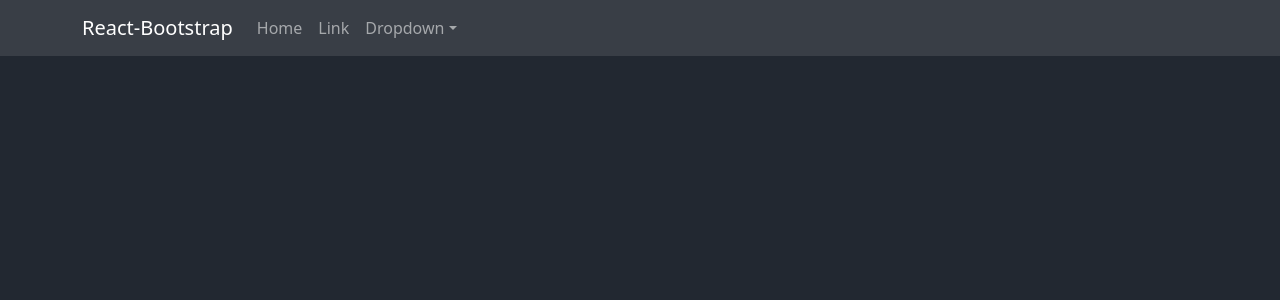
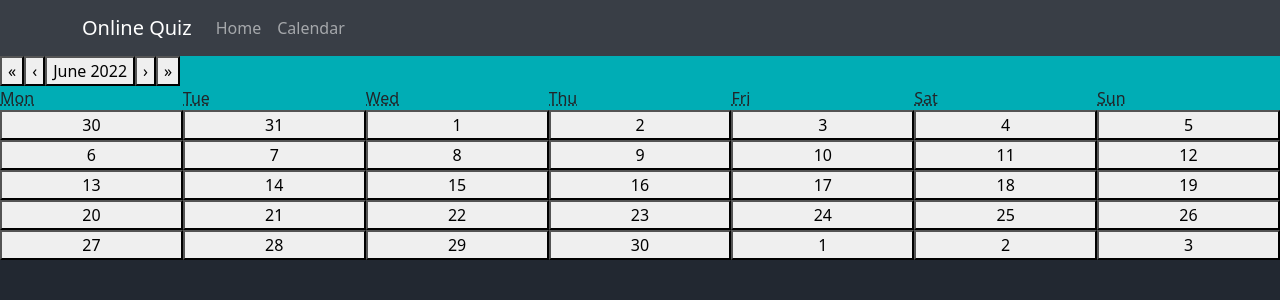
Before and after one commit to Jantero93/online-quiz, a React (Create React App) app in the folder web-app/: page /custom-calendar in a window 1280 px wide. Shown: the top 300 px of the page. Built offline with nearby package versions, Linux system fonts and the light colour scheme.

Commit message:
feat: Init react router, custom calender component, npm packages

```diff
--- a/web-app/package.json
+++ b/web-app/package.json
@@ -9,10 +9,13 @@
     "@types/jest": "^27.5.2",
     "@types/node": "^16.11.38",
     "@types/react": "^18.0.11",
+    "@types/react-calendar": "^3.5.1",
     "@types/react-dom": "^18.0.5",
     "bootstrap": "^5.1.3",
+    "moment": "^2.29.3",
     "react": "^18.1.0",
     "react-bootstrap": "^2.4.0",
+    "react-calendar": "^3.7.0",
     "react-dom": "^18.1.0",
     "react-router-dom": "^6.3.0",
     "react-scripts": "5.0.1",
--- a/web-app/src/App.tsx
+++ b/web-app/src/App.tsx
@@ -1,5 +1,8 @@
 import React, { useEffect } from 'react';
+import { BrowserRouter as Router, Routes, Route } from 'react-router-dom';
 
+import CustomCalendar from './views/CustomCalendar';
+import HomePage from './views/HomePage';
 import NavigationBar from './components/NavigationBar';
 
 import 'bootstrap/dist/css/bootstrap.min.css';
@@ -12,9 +15,13 @@ const App = () => {
   }, []);
 
   return (
-    <div className="_ColorDepth-Bg-1" style={{ height: '100%' }}>
+    <Router>
       <NavigationBar />
-    </div>
+      <Routes>
+        <Route path="/" element={<HomePage />} />
+        <Route path="/custom-calendar" element={<CustomCalendar />} />
+      </Routes>
+    </Router>
   );
 };
 
--- a/web-app/src/components/NavigationBar.tsx
+++ b/web-app/src/components/NavigationBar.tsx
@@ -1,31 +1,26 @@
 import React from 'react';
+import { Link } from 'react-router-dom';
 
 import Container from 'react-bootstrap/Container';
 import Nav from 'react-bootstrap/Nav';
 import NavBar from 'react-bootstrap/NavBar';
-import NavDropdown from 'react-bootstrap/esm/NavDropdown';
 
 const NavigationBar = () => {
   return (
     <NavBar className="_ColorDepth-Bg-2" expand="lg" variant="dark">
       <Container>
-        <NavBar.Brand href="#home">React-Bootstrap</NavBar.Brand>
+        <NavBar.Brand as={Link} to="/">
+          Online Quiz
+        </NavBar.Brand>
         <NavBar.Toggle aria-controls="basic-navbar-nav" />
         <NavBar.Collapse id="basic-navbar-nav">
           <Nav className="me-auto">
-            <Nav.Link href="#home">Home</Nav.Link>
-            <Nav.Link href="#link">Link</Nav.Link>
-            <NavDropdown title="Dropdown" id="basic-nav-dropdown">
-              <NavDropdown.Item href="#action/3.1">Action</NavDropdown.Item>
-              <NavDropdown.Item href="#action/3.2">
-                Another action
-              </NavDropdown.Item>
-              <NavDropdown.Item href="#action/3.3">Something</NavDropdown.Item>
-              <NavDropdown.Divider />
-              <NavDropdown.Item href="#action/3.4">
-                Separated link
-              </NavDropdown.Item>
-            </NavDropdown>
+            <Nav.Link as={Link} to="/">
+              Home
+            </Nav.Link>
+            <Nav.Link as={Link} to="custom-calendar">
+              Calendar
+            </Nav.Link>
           </Nav>
         </NavBar.Collapse>
       </Container>
--- /dev/null
+++ b/web-app/src/views/CustomCalendar.tsx
@@ -0,0 +1,15 @@
+import React, { useState } from 'react';
+import Calendar from 'react-calendar';
+
+const CustomCalendar = () => {
+  const [date, setDate] = useState(new Date());
+  const [clickedDay, setClickedDay] = useState(new Date());
+
+  return (
+    <div className="_ColorDepth-Bg-3">
+      <Calendar onClickDay={setClickedDay} onChange={setDate} value={date} />
+    </div>
+  );
+};
+
+export default CustomCalendar;
--- /dev/null
+++ b/web-app/src/views/HomePage.tsx
@@ -0,0 +1,11 @@
+import React from 'react';
+
+const HomePage = () => {
+  return (
+    <div className="_ColorDepth-Bg-3">
+      <p>HomePage</p>
+    </div>
+  );
+};
+
+export default HomePage;
```
Also changed, not shown: 2 other files (tests, documents, lock files or other folders).
